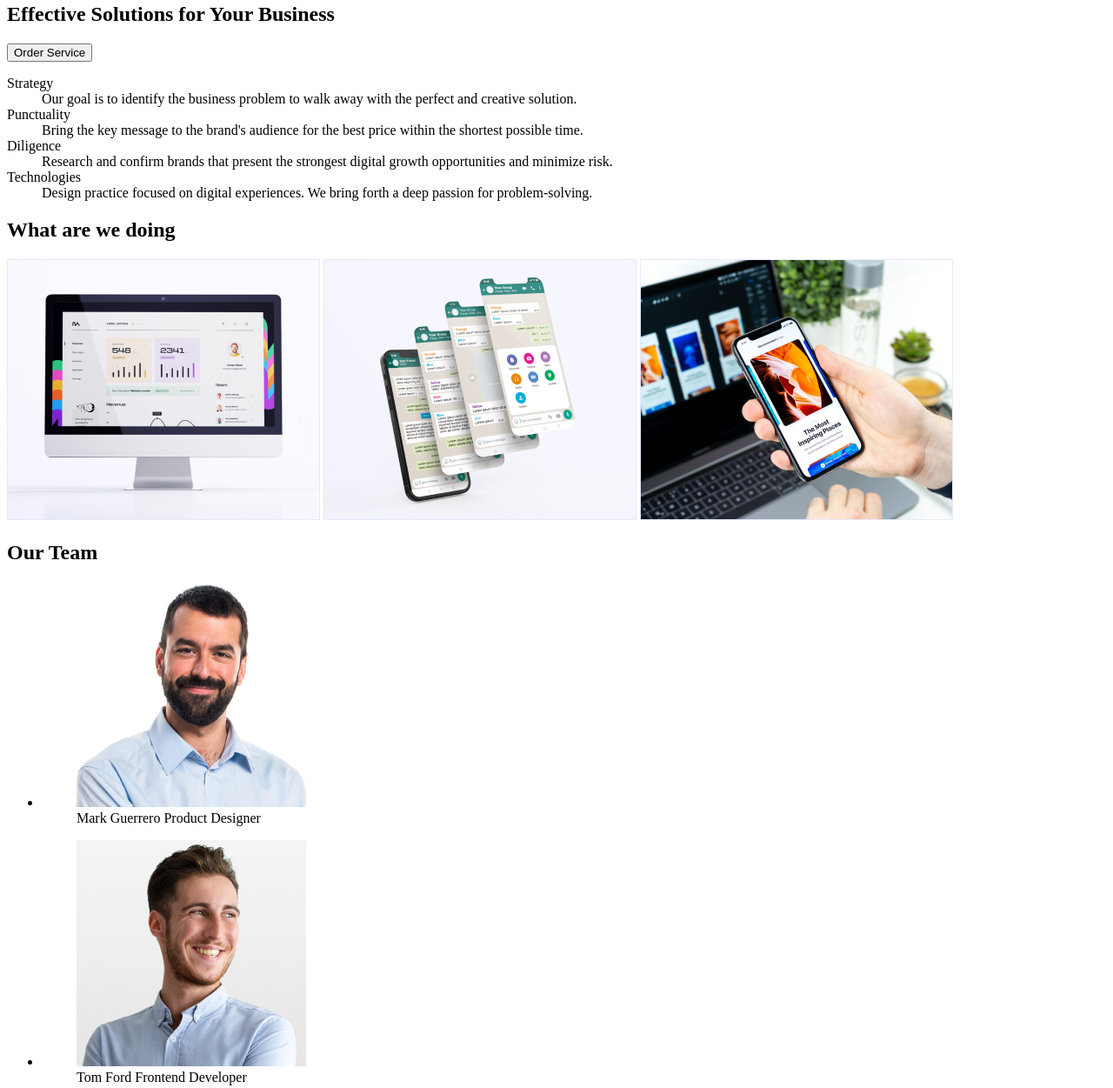
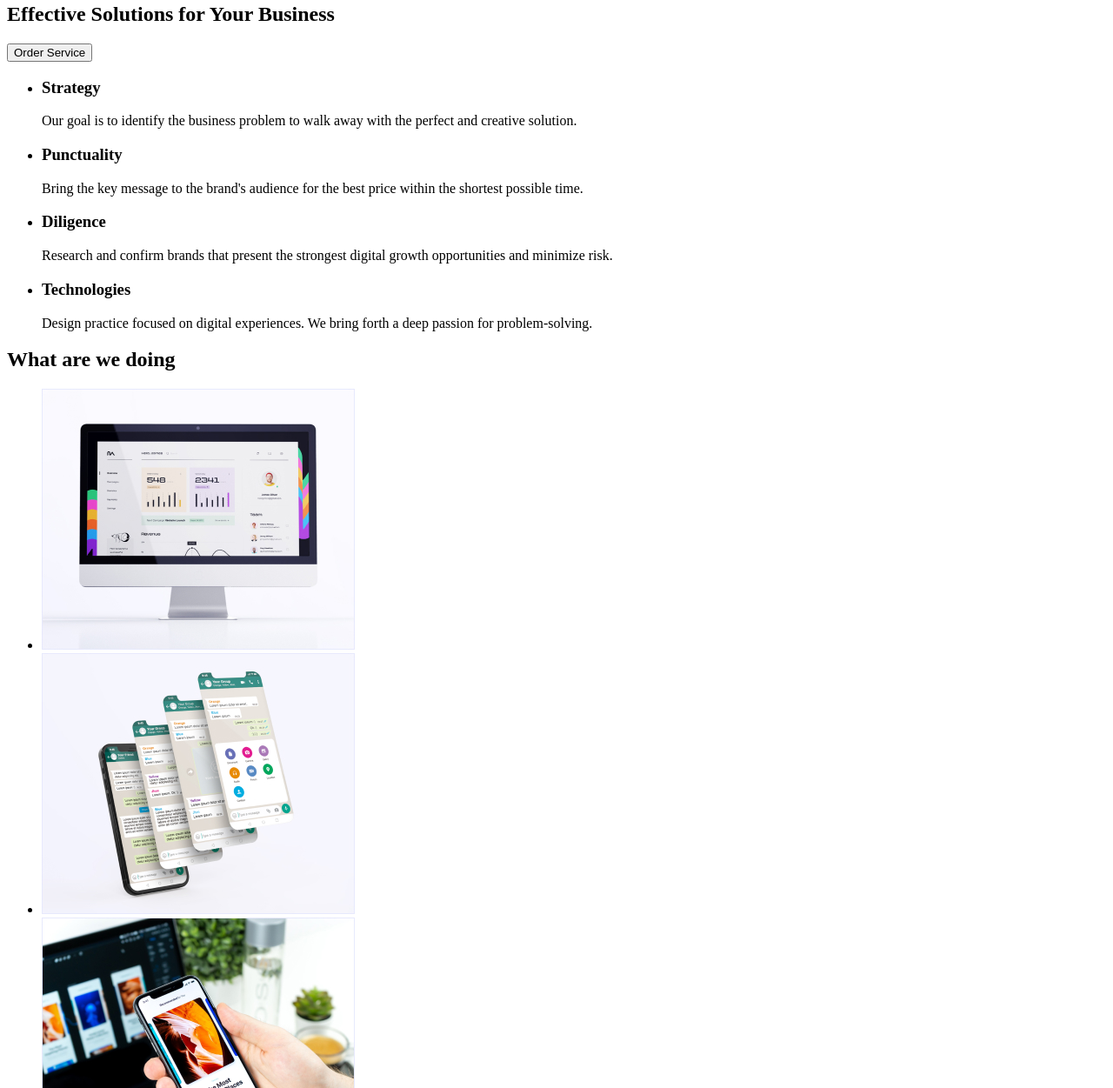
Before and after one commit to 10N1ceTry07/hw-1, a plain HTML site: page index.html in a window 1280 px wide. Shown: the part 147-1398 px from the top of the page at 87% size. Drawn offline with Linux system fonts and the light colour scheme.

Commit message:
updated work

```diff
--- a/index.html
+++ b/index.html
@@ -11,7 +11,7 @@
         <a href="./index.html"> WebStudio </a>
         <ul>
           <li>
-            <a href="./index.html">Studio</a>
+            <a href="">Studio</a>
           </li>
           <li>
             <a href="">Portfolio</a>
@@ -30,50 +30,67 @@
       <!--hero section-->
       <section>
         <h1>Effective Solutions for Your Business</h1>
-        <button>Order Service</button>
+        <button type="button">Order Service</button>
       </section>
       <!--advantages section-->
       <section>
-        <dl>
-          <dt>Strategy</dt>
-          <dd>
+        <ul>
+          <li>
+            <h3>Strategy</h3>
+            <p>
               Our goal is to identify the business problem to walk away with the
               perfect and creative solution.
-          </dd>
-
-          <dt>Punctuality</dt>
-          <dd>
+            </p>
+          </li>
+          <li>
+            <h3>Punctuality</h3>
+            <p>
               Bring the key message to the brand's audience for the best price
               within the shortest possible time.
-          </dd>
-
-          <dt>Diligence</dt>
-          <dd>
+            </p>
+          </li>
+          <li>
+            <h3>Diligence</h3>
+            <p>
               Research and confirm brands that present the strongest digital
               growth opportunities and minimize risk.
-          </dd>
-
-          <dt>Technologies</dt>
-          <dd>
+            </p>
+          </li>
+          <li>
+            <h3>Technologies</h3>
+            <p>
               Design practice focused on digital experiences. We bring forth a
               deep passion for problem-solving.
-          </dd>
-        </dl>
+            </p>
+          </li>
+        </ul>
       </section>
       <!--doing section-->
       <section>
         <h2>What are we doing</h2>
-        <img src="./images/doing/pc.jpg" alt="White Mac book" width="360px" />
+        <ul>
+          <li>
+            <img
+              src="./images/doing/pc.jpg"
+              alt="White Mac book"
+              width="360px"
+            />
+          </li>
+          <li>
             <img
               src="./images/doing/multiiphone.jpg"
               alt="Iphone with multiple screen"
               width="360px"
             />
+          </li>
+          <li>
             <img
               src="./images/doing/iphoneinhand.jpg"
               alt="Iphone in hand"
               width="360px"
             />
+          </li>
+        </ul>
       </section>
       <!--team section-->
       <section>
@@ -86,7 +103,10 @@
                 alt="Mark Guerrero profile photo"
                 width="264px"
               />
-              <figcaption>Mark Guerrero Product Designer</figcaption>
+              <figcaption>
+                <h3>Mark Guerrero</h3>
+                <p>Product Designer</p>
+              </figcaption>
             </figure>
           </li>
           <li>
@@ -96,7 +116,10 @@
                 alt="Tom Ford profile photo"
                 width="264px"
               />
-              <figcaption>Tom Ford Frontend Developer</figcaption>
+              <figcaption>
+                <h3>Tom Ford</h3>
+                <p>Frontend Developer</p>
+              </figcaption>
             </figure>
           </li>
           <li>
@@ -106,7 +129,10 @@
                 alt="Camila Garcia profile photo"
                 width="264px"
               />
-              <figcaption>Camila Garcia Marketing</figcaption>
+              <figcaption>
+                <h3>Camila Garcia</h3>
+                <p>Marketing</p>
+              </figcaption>
             </figure>
           </li>
           <li>
@@ -116,7 +142,10 @@
                 alt="Daniel Wilson profile photo"
                 width="264px"
               />
-              <figcaption>Daniel Wilson UI Designer</figcaption>
+              <figcaption>
+                <h3>Daniel Wilson</h3>
+                <p>UI Designer</p>
+              </figcaption>
             </figure>
           </li>
         </ul>
```
Lines whose indentation alone changed are shown as unchanged.
